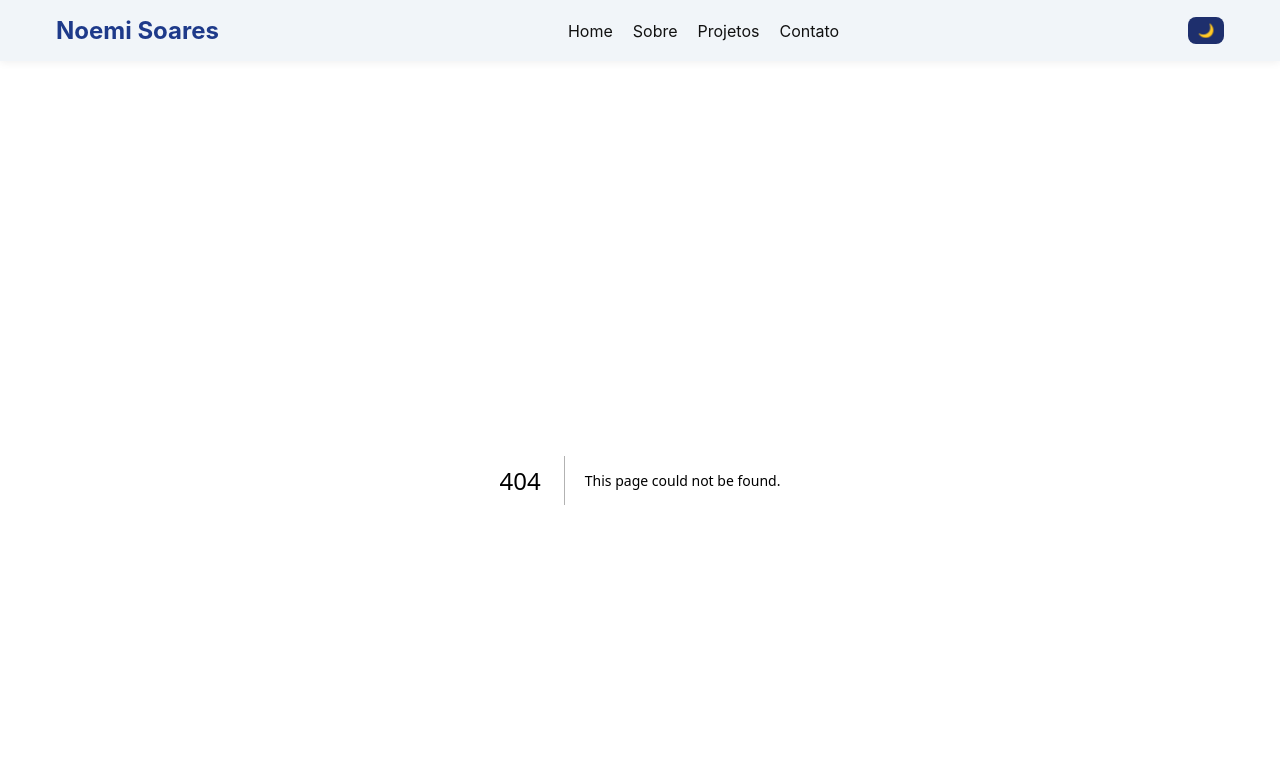
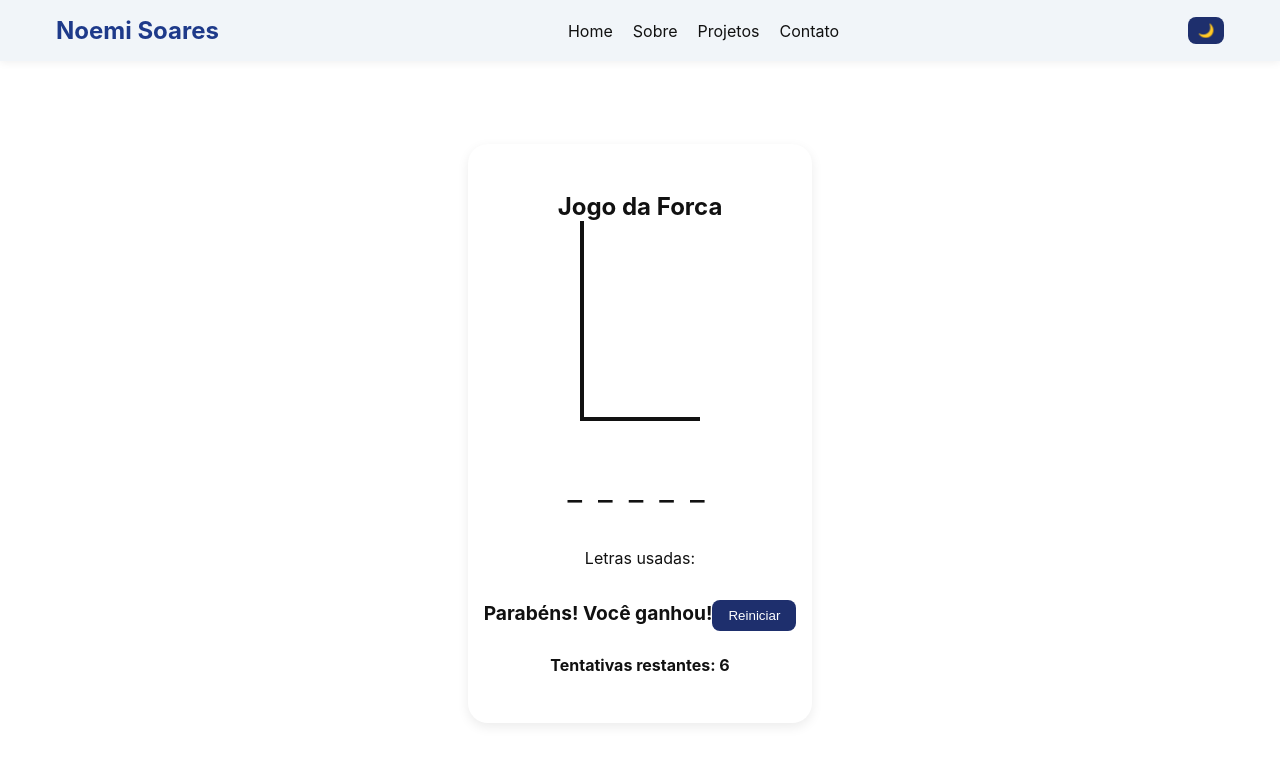
Before and after one commit to noemisoares/noemi-portfolio, a Next.js app in the folder my-portfolio/: page /forca in a window 1280 px wide. Before the commit this address had no page. Shown: the top 764 px of the page. Built offline with nearby package versions, Linux system fonts and the light colour scheme.

Commit message:
base do jogo da forca

```diff
--- /dev/null
+++ b/my-portfolio/app/forca/page.js
@@ -0,0 +1,9 @@
+import { Forca } from "@/components/Forca";
+
+export default function ForcaPage() {
+  return (
+    <main style={{ padding: "2rem", display: "flex", justifyContent: "center" }}>
+      <Forca />
+    </main>
+  );
+}
--- /dev/null
+++ b/my-portfolio/components/Forca.js
@@ -0,0 +1,106 @@
+"use client";
+
+import { useState, useEffect } from "react";
+import styles from "./forca.module.css";
+
+export function Forca() {
+  const palavras = [
+    "javascript", "react", "nextjs", "programacao", "forca",
+    "desenvolvimento", "tecnologia", "computador", "interface",
+    "frontend", "backend", "fullstack", "codigo", "github",
+    "algoritmo", "palavra", "projeto", "usuario", "teste",
+    "funcao", "variavel", "loop", "condicional", "array",
+    "objeto", "componente", "estilo", "design", "layout", "interface"
+  ];
+
+  const [palavra, setPalavra] = useState("");
+  const [tentativas, setTentativas] = useState(6);
+  const [letrasUsadas, setLetrasUsadas] = useState([]);
+  const [letraInput, setLetraInput] = useState("");
+  const [status, setStatus] = useState("Jogando");
+
+  useEffect(() => {
+    iniciarJogo();
+  }, []);
+
+  function iniciarJogo() {
+    const novaPalavra = palavras[Math.floor(Math.random() * palavras.length)];
+    setPalavra(novaPalavra);
+    setTentativas(6);
+    setLetrasUsadas([]);
+    setLetraInput("");
+    setStatus("Jogando");
+  }
+
+  function handleSubmit(e) {
+    e.preventDefault();
+    const letra = letraInput.toLowerCase();
+    if (!letra || letrasUsadas.includes(letra)) return;
+
+    setLetrasUsadas([...letrasUsadas, letra]);
+
+    if (!palavra.includes(letra)) {
+      setTentativas((t) => t - 1);
+    }
+
+    setLetraInput("");
+  }
+
+  useEffect(() => {
+    if (tentativas <= 0) setStatus("Perdeu");
+    else if (palavra.split("").every((l) => letrasUsadas.includes(l))) setStatus("Venceu");
+  }, [letrasUsadas, tentativas, palavra]);
+
+  function displayPalavra() {
+    return palavra.split("").map((l, i) => (
+      <span key={i} className={styles.letra}>
+        {letrasUsadas.includes(l) || status === "Perdeu" ? l : "_"}
+      </span>
+    ));
+  }
+
+  return (
+    <section className={styles.forcaSection}>
+      <h2>Jogo da Forca</h2>
+
+      <div className={styles.forcaContainer}>
+        <div className={styles.forcaDrawing}>
+          {[...Array(6 - tentativas)].map((_, i) => (
+            <div key={i} className={`${styles.bonecoPart} part${i + 1}`}></div>
+          ))}
+        </div>
+
+        <div className={styles.palavra}>{displayPalavra()}</div>
+
+        {status === "Jogando" && (
+          <form onSubmit={handleSubmit} className={styles.letraForm}>
+            <input
+              type="text"
+              maxLength={1}
+              value={letraInput}
+              onChange={(e) => setLetraInput(e.target.value)}
+              placeholder="Digite uma letra"
+              className={styles.letraInput}
+            />
+            <button type="submit" className={styles.submitBtn}>Enviar</button>
+          </form>
+        )}
+
+        <div className={styles.letrasUsadas}>
+          Letras usadas: {letrasUsadas.join(", ")}
+        </div>
+
+        {status !== "Jogando" && (
+          <div className={styles.status}>
+            {status === "Venceu" ? "Parabéns! Você ganhou!" : `Você perdeu! Palavra: ${palavra}`}
+            <button onClick={iniciarJogo} className={styles.restartBtn}>Reiniciar</button>
+          </div>
+        )}
+
+        <div className={styles.tentativas}>
+          Tentativas restantes: {tentativas}
+        </div>
+      </div>
+    </section>
+  );
+}
--- a/my-portfolio/components/Projects.js
+++ b/my-portfolio/components/Projects.js
@@ -6,7 +6,7 @@ export function Projects() {
     {
       title: "Jogo da Forca",
       description: "Implementação do Jogo da Forca em JavaScript, React e Next.js.",
-      link: "/forca", // link
+      link: "/forca/page.js",
       image: "/forca.png", // imagem  public/
     },
 
--- /dev/null
+++ b/my-portfolio/components/forca.module.css
@@ -0,0 +1,92 @@
+.forcaSection {
+  padding: 3rem 1rem;
+  max-width: 800px;
+  margin: 2rem auto;
+  background: var(--bg);
+  border-radius: 20px;
+  text-align: center;
+  box-shadow: 0 4px 12px rgba(0,0,0,0.08);
+}
+
+.forcaContainer {
+  display: flex;
+  flex-direction: column;
+  align-items: center;
+  gap: 1rem;
+}
+
+.palavra {
+  font-size: 2rem;
+  letter-spacing: 0.5rem;
+  margin: 1rem 0;
+  display: flex;
+  justify-content: center;
+  flex-wrap: wrap;
+}
+
+.letra {
+  margin: 0 0.25rem;
+}
+
+.letraForm {
+  display: flex;
+  gap: 0.5rem;
+}
+
+.letraInput {
+  padding: 0.5rem;
+  font-size: 1.2rem;
+  width: 60px;
+  text-align: center;
+}
+
+.submitBtn, .restartBtn {
+  background: var(--secondary);
+  color: white;
+  border: none;
+  border-radius: 8px;
+  padding: 0.5rem 1rem;
+  cursor: pointer;
+  transition: background 0.3s ease;
+}
+
+.submitBtn:hover, .restartBtn:hover {
+  background: var(--primary);
+}
+
+.letrasUsadas {
+  margin-top: 0.5rem;
+  color: var(--text);
+}
+
+.tentativas {
+  margin-top: 0.5rem;
+  font-weight: bold;
+}
+
+.status {
+  margin-top: 1rem;
+  font-size: 1.2rem;
+  font-weight: bold;
+}
+
+.forcaDrawing {
+  position: relative;
+  width: 120px;
+  height: 200px;
+  margin-bottom: 1rem;
+  border-left: 4px solid var(--text);
+  border-bottom: 4px solid var(--text);
+}
+
+.bonecoPart {
+  position: absolute;
+  background: var(--text);
+}
+
+.part1 { top: 0; left: 100px; width: 4px; height: 40px; } /* corda */
+.part2 { top: 40px; left: 80px; width: 40px; height: 4px; } /* topo */
+.part3 { top: 44px; left: 100px; width: 40px; height: 4px; } /* cabeça */
+.part4 { top: 48px; left: 100px; width: 4px; height: 40px; } /* corpo */
+.part5 { top: 88px; left: 80px; width: 40px; height: 4px; } /* braços */
+.part6 { top: 88px; left: 100px; width: 4px; height: 40px; } /* pernas */
```
